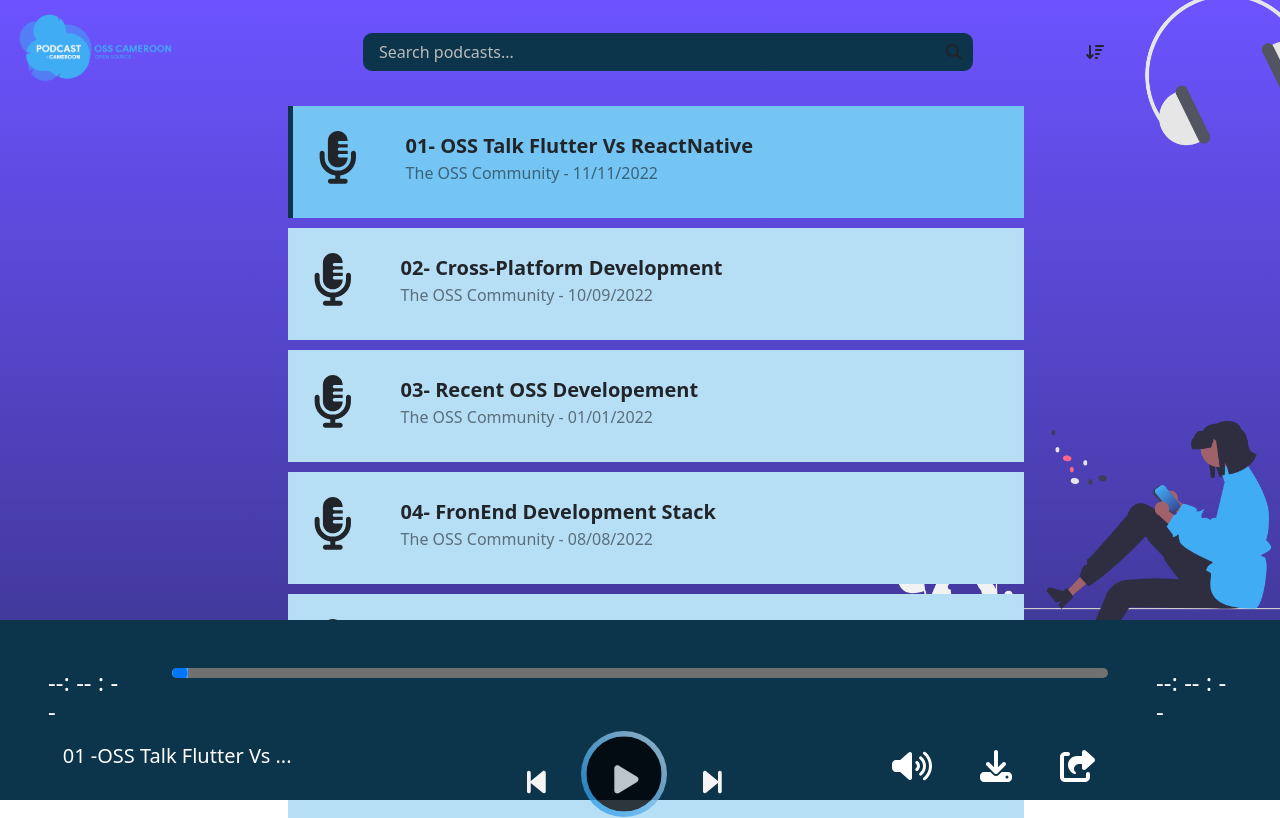
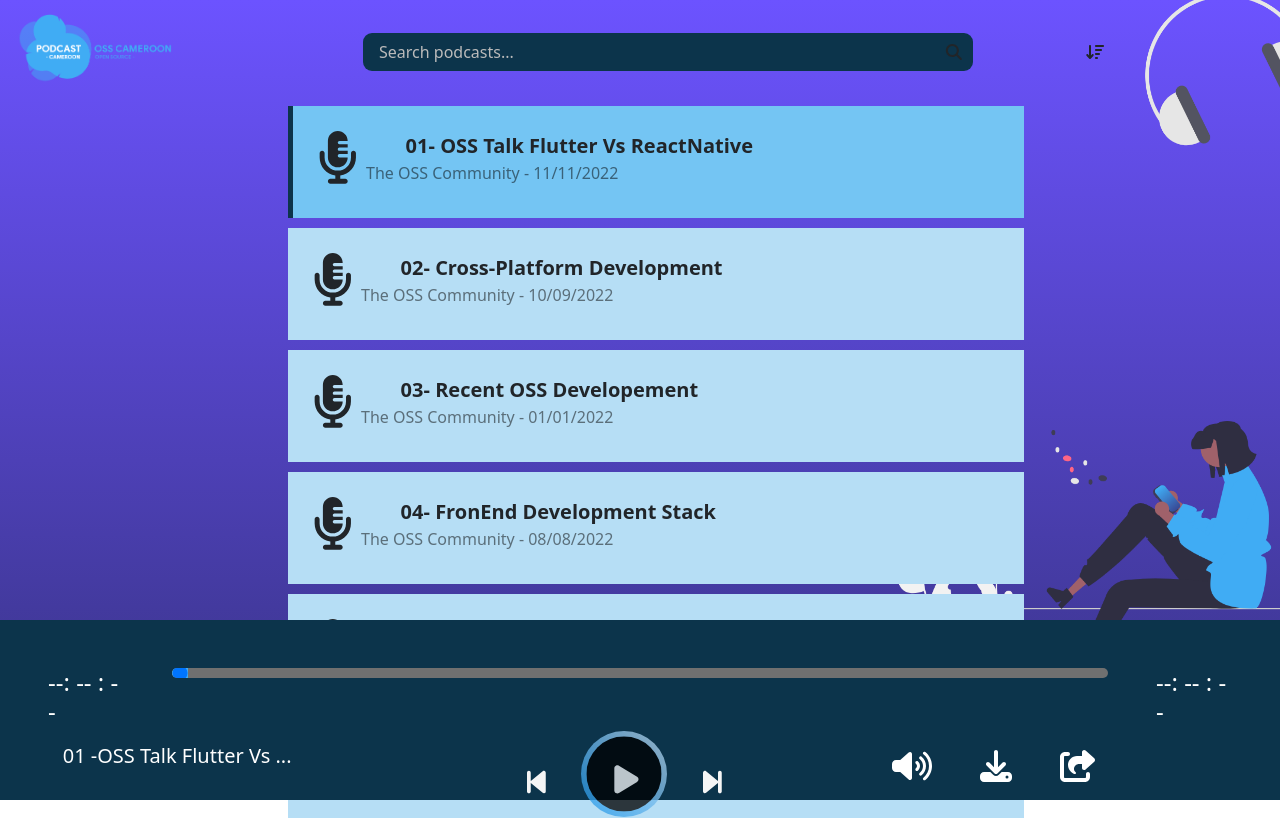
Before and after one commit to osscameroon/podcasts, a React (Create React App) app: page / in a window 1280 px wide. Shown: the top 818 px of the page. Built offline with nearby package versions, Linux system fonts and the light colour scheme.

Commit message:
Feat: Migrated to fontawesome components

```diff
--- a/src/components/podcasts_list/PodcastList.js
+++ b/src/components/podcasts_list/PodcastList.js
@@ -2,27 +2,29 @@
 import './PodcastList.css'
 import Player from "../Player/Player";
 import AppContext from "../AppContext/AppContext";
-import { faMicrophoneLines } from "@fortawesome/free-solid-svg-icons";
-import { FontAwesomeIcon } from "@fortawesome/react-fontawesome";
+import {faMicrophoneLines} from "@fortawesome/free-solid-svg-icons";
+import {FontAwesomeIcon} from "@fortawesome/react-fontawesome";
 
 
-export const PodCastComponent = ({track, onClick}) => (
-    <li className={"trackContainer " + track.active} onClick={onClick}>
+export const PodCastComponent = ({track, onClick, trunk, trackIndex}) => (
+    <li className={trackIndex === track.id - 1 ?
+        'active trackContainer' : "trackContainer"}
+        onClick={onClick}>
         <div>
             <div className="float-start">
-                <FontAwesomeIcon icon={faMicrophoneLines} style={{fontSize: "3.3em"}} />
+                <FontAwesomeIcon icon={faMicrophoneLines} style={{fontSize: "3.3em"}}/>
             </div>
             <div className="">
                 <span className="track-title">
-                    {track.id}- {track.title}
+                    {track.id}- {trunk}
                 </span><br/>
-                <span className="track-podcast-name text-black-50">
-                {track.podName} {track.date}
-            </span>
+                <p className="track-podcast-name text-black-50 d-none d-sm-none d-md-none d-lg-block">
+                    {track.podName} {track.date}
+                </p>
                 <div className="float-end" id="download">
                     <a href={track.fileUrl} className="border-light bg-transparent text-dark"
                        type="download">
-                        <i className="fa-solid fa-down-to-bracket"  aria-hidden="true"/>
+                        <FontAwesomeIcon icon="fa-solid fa-down-to-bracket" style={{fontSize: "3.3em"}}/>
                     </a>
                 </div>
             </div>
@@ -31,7 +33,8 @@
 )
 
 export default function PodcastList({list}) {
-    const {setTrackIndex} = useContext(AppContext);
+    const {isActive} = useContext(AppContext);
+    const {trackIndex, setTrackIndex} = useContext(AppContext);
     return (
         <>
             <ul>
@@ -39,8 +42,11 @@
                     <div className="row">
                         <div className="col-xs-12 col-sm-8 col-md-8 mx-auto">
                             {list.map((track, i) => <PodCastComponent
-                                    key={i}
+                                    isActive={isActive}
+                                    trunk={track.title}
                                     track={track}
+                                    key={track.id}
+                                    trackIndex={trackIndex}
                                     onClick={function () {
                                         setTrackIndex(Number(track.id) - 1);
                                     }}
```
